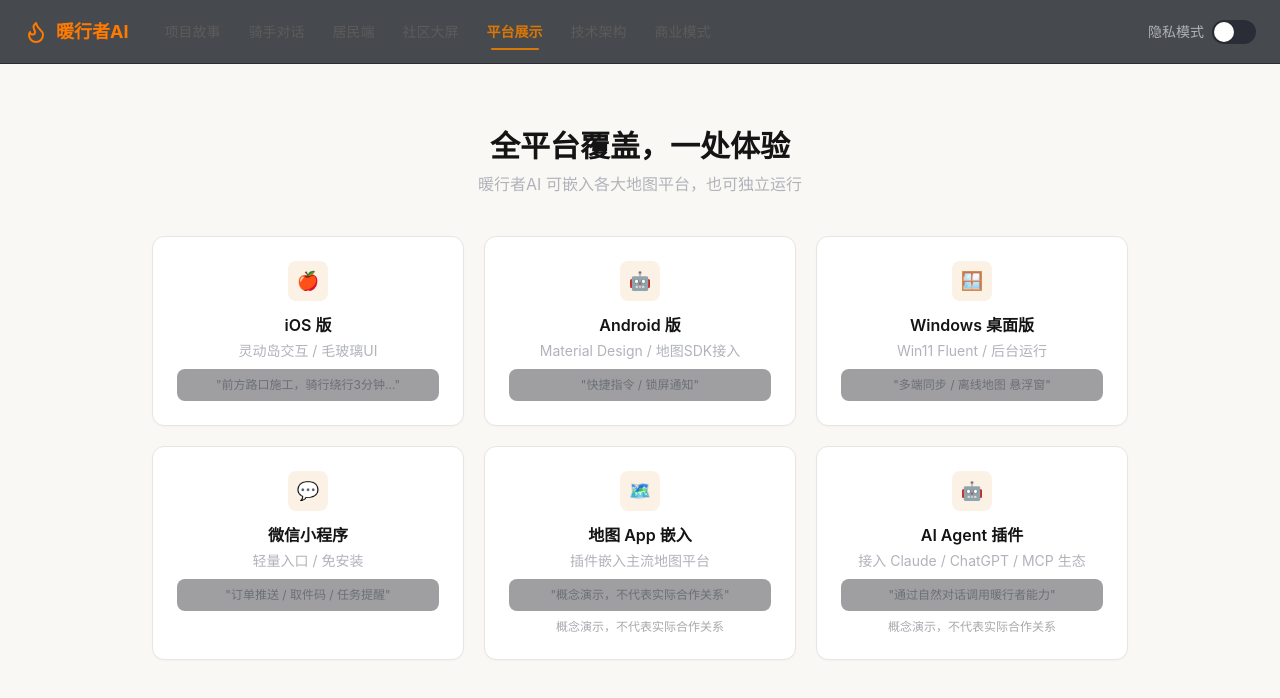
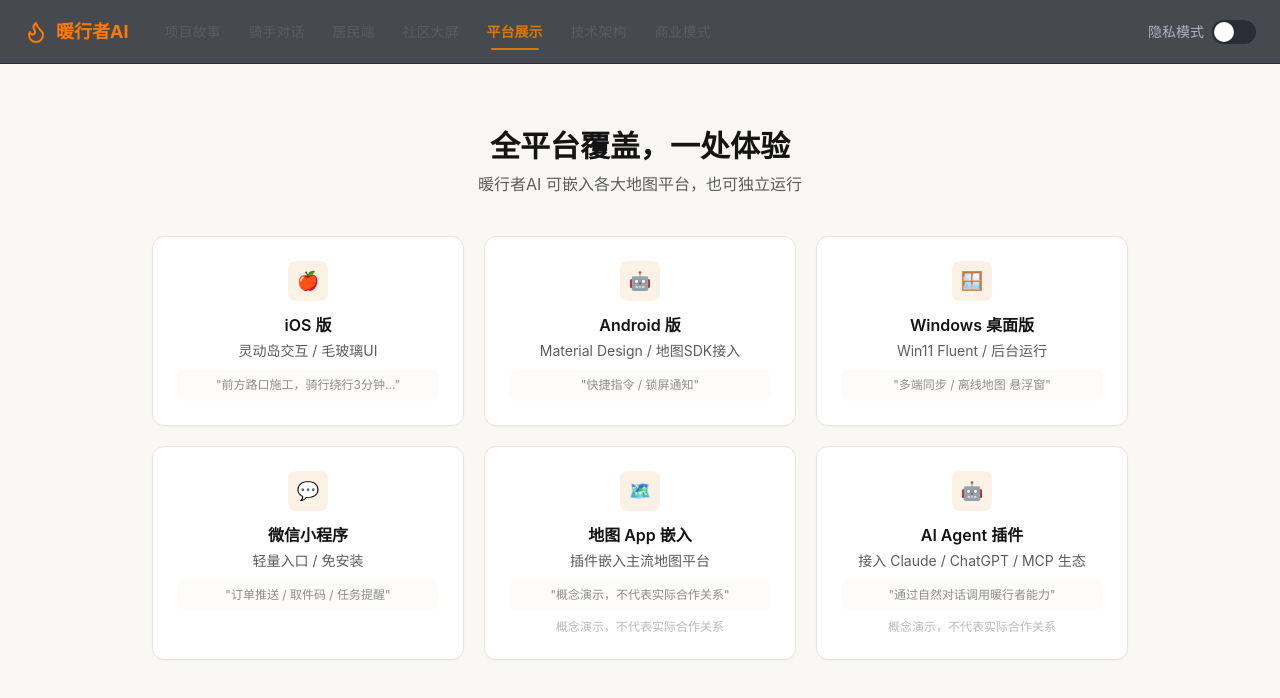
Before and after one commit to zhangshujuan1314/nuanxingzhe-ai-next, a Next.js app: page /platform in a window 1280 px wide. Shown: the top 698 px of the page. Built offline with nearby package versions, Linux system fonts and the light colour scheme.

Commit message:
UI: Claude风格暖白主题 — 全局切换深色→浅色

```diff
--- a/app/platform/page.tsx
+++ b/app/platform/page.tsx
@@ -6,15 +6,15 @@ export default function PlatformPage() {
   return (
     <div className="max-w-5xl mx-auto px-6 pt-16 pb-12">
       <h1 className="text-3xl font-bold text-center mb-2">全平台覆盖，一处体验</h1>
-      <p className="text-[#B0B3BA] text-center mb-10">暖行者AI 可嵌入各大地图平台，也可独立运行</p>
+      <p className="text-[#5C5C5C] text-center mb-10">暖行者AI 可嵌入各大地图平台，也可独立运行</p>
       <div className="grid grid-cols-1 md:grid-cols-2 lg:grid-cols-3 gap-5">
         {platforms.map((p, i) => (
           <div key={p.name} className="card flex flex-col items-center text-center p-5">
             <div className="w-10 h-10 rounded-lg bg-warm/10 flex items-center justify-center text-lg mb-3">{ICONS[i]}</div>
             <h3 className="font-semibold mb-1">{p.name}</h3>
-            <p className="text-[#B0B3BA] text-sm mb-2">{p.desc}</p>
-            <p className="text-[#6B6F76] text-xs bg-[#0F1115]/40 px-3 py-2 rounded-lg w-full">"{p.preview}"</p>
-            {i >= 4 && <span className="text-[#6B6F76] text-xs mt-2 opacity-60">概念演示，不代表实际合作关系</span>}
+            <p className="text-[#5C5C5C] text-sm mb-2">{p.desc}</p>
+            <p className="text-[#8E8E8E] text-xs bg-[#FAF8F5]/40 px-3 py-2 rounded-lg w-full">"{p.preview}"</p>
+            {i >= 4 && <span className="text-[#8E8E8E] text-xs mt-2 opacity-60">概念演示，不代表实际合作关系</span>}
           </div>
         ))}
       </div>
```
